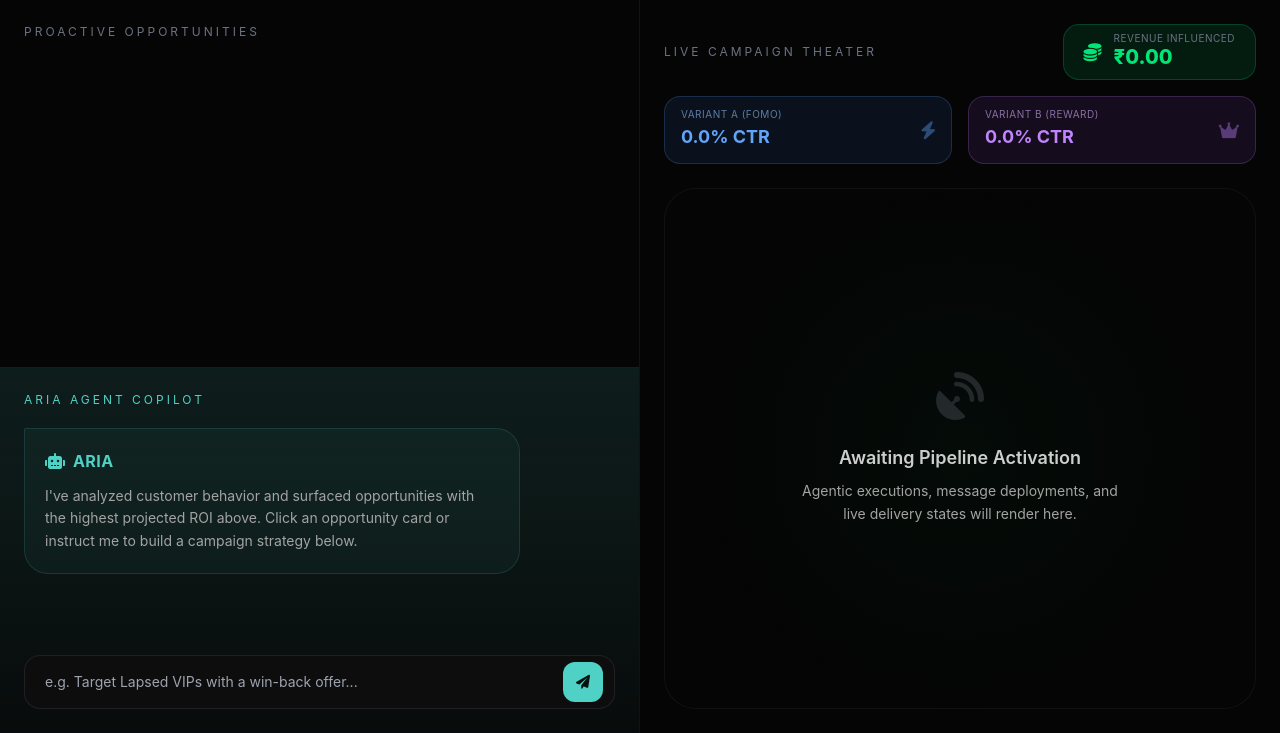
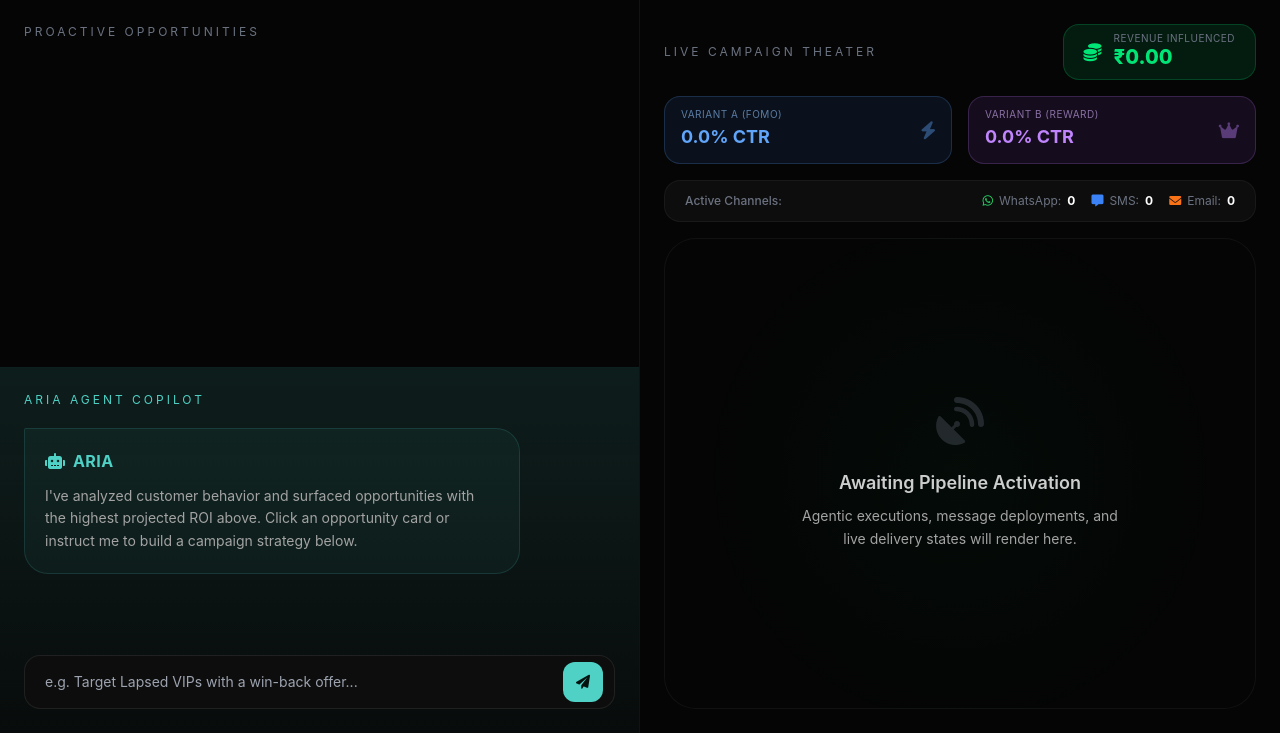
Before and after one commit to Aditya1upreti/XENO, a FastAPI app: page / in a window 1280 px wide. Shown: the part 67-800 px from the top of the page. Run offline with FastAPI, Linux system fonts and the light colour scheme; data that the repository does not hold is empty; some libraries are stand-ins or nearby versions.

Commit message:
channel routing and refresh

```diff
--- a/crm_backend/agent.py
+++ b/crm_backend/agent.py
@@ -53,9 +53,28 @@ def segment_audience(persona: str = None, city: str = None, min_churn_score: int
             "segment_found": f"{persona or 'All'} customers in {city or 'All cities'}"
         }
 
+def route_channel(persona: str) -> str:
+    """
+    Determines the optimal communication channel based on customer persona demographics.
+
+    Premium Loyalists get Email.
+    Weekend Deal Hunters get SMS.
+    Lapsed VIPs get WhatsApp.
+    Fashionistas get WhatsApp.
+    """
+    if persona == "Premium Loyalist":
+        return "Email"
+    elif persona == "Weekend Deal Hunter":
+        return "SMS"
+    elif persona == "Lapsed VIP":
+        return "WhatsApp"
+    elif persona == "Fashionista":
+        return "WhatsApp"
+    return "WhatsApp"
+
 def stage_campaign(target_audience: str, message_copy: str) -> dict:
     """
-    Stages a marketing campaign for deployment to the Live Theater using A/B testing splitting.
+    Stages a marketing campaign for deployment to the Live Theater using A/B testing and Omni-channel routing.
     """
     target_lower = target_audience.lower()
     if "lapsed vip" in target_lower or "lapsed" in target_lower:
@@ -70,6 +89,7 @@ def stage_campaign(target_audience: str, message_copy: str) -> dict:
         persona = "Lapsed VIP"
 
     real_messages = []
+    channel_name = route_channel(persona)
 
     with Session(engine) as session:
         query = select(Customer).where(Customer.persona == persona)
@@ -105,14 +125,15 @@ def stage_campaign(target_audience: str, message_copy: str) -> dict:
                 "message_id": msg_id,
                 "customer_id": c.id,
                 "contact_info": c.email,
-                "variant": variant_tag
+                "variant": variant_tag,
+                "channel": channel_name
             })
 
             new_log = MessageLog(
                 message_id=str(msg_id),
                 campaign_id=campaign_id,
                 customer_id=c.id,
-                channel="WhatsApp",
+                channel=channel_name,
                 message_text=chosen_text,
                 status="Pending",
                 variant=variant_tag
@@ -145,7 +166,7 @@ def stage_campaign(target_audience: str, message_copy: str) -> dict:
         if response_a.status_code == 200 and response_b.status_code == 200:
             return {
                 "status": "SUCCESS - Both Batches Dispatched",
-                "action": "Tell the user that both A/B test variations (FOMO vs Exclusivity) have been successfully routed to the Live Campaign Theater.",
+                "action": f"Tell the user that both A/B test variations (FOMO vs Exclusivity) have been successfully routed to the Live Campaign Theater via {channel_name}.",
                 "campaign_id": campaign_id,
                 "target_audience": target_audience,
                 "message_copy": message_copy,
@@ -284,7 +305,7 @@ RULES:
 # NEW CONFIGURATION SETUP
 config = types.GenerateContentConfig(
     system_instruction=system_instruction,
-    tools=[segment_audience, stage_campaign, analyze_campaign_performance, autonomous_optimize],
+    tools=[segment_audience, stage_campaign, analyze_campaign_performance, autonomous_optimize, route_channel],
     temperature=0.2
 )
 
--- a/crm_backend/main.py
+++ b/crm_backend/main.py
@@ -25,10 +25,48 @@ def on_startup():
     create_db_and_tables()
 
 # ==========================================
+#      OPPORTUNITY REFRESH HELPER (DRY)
+# ==========================================
+def db_refresh_opportunities(session: Session):
+    """Core logic to recalculate and sync proactive Opportunity cards inside SQLite."""
+    # 1. Churn Risk segment (churn_score > 80)
+    risk_stmt = select(Customer).where(Customer.churn_score > 80)
+    risk_customers = session.exec(risk_stmt).all()
+    risk_count = len(risk_customers)
+    risk_revenue = sum(c.revenue_at_risk for c in risk_customers if c.revenue_at_risk)
+
+    # 2. Weekend Deal Hunter segment count and valuation
+    deal_stmt = select(Customer).where(Customer.persona == "Weekend Deal Hunter")
+    deal_customers = session.exec(deal_stmt).all()
+    deal_count = len(deal_customers)
+    deal_revenue = sum(c.lifetime_spend for c in deal_customers if c.lifetime_spend) * 0.25
+    if deal_revenue == 0:
+        deal_revenue = deal_count * 1200.0
+
+    # Sync SQLite rows
+    opportunities = session.exec(select(Opportunity)).all()
+    for opp in opportunities:
+        title_lower = opp.title.lower()
+        if "vip" in title_lower or "lapsed" in title_lower or "churn" in title_lower:
+            opp.customer_count = risk_count
+            opp.potential_revenue = round(risk_revenue, 2)
+            session.add(opp)
+        elif "hunter" in title_lower or "deal" in title_lower or "discount" in title_lower:
+            opp.customer_count = deal_count
+            opp.potential_revenue = round(deal_revenue, 2)
+            session.add(opp)
+    session.commit()
+
+# ==========================================
 #          VIEW ROUTER (FRONTEND ENTRY)
 # ==========================================
 @app.get("/", response_class=HTMLResponse)
 def read_root(request: Request, session: Session = Depends(get_session)):
+    try:
+        db_refresh_opportunities(session)
+    except Exception as e:
+        print(f"Failed to auto-refresh proactive opportunities on load: {e}")
+
     opportunities = session.exec(select(Opportunity)).all()
     return templates.TemplateResponse(
         request=request,
@@ -50,6 +88,12 @@ def get_customers(session: Session = Depends(get_session), limit: int = 10):
 @app.get("/api/campaigns", response_model=List[Campaign])
 def get_campaigns(session: Session = Depends(get_session)):
     return session.exec(select(Campaign)).all()
+
+@app.post("/api/opportunities/refresh")
+def refresh_opportunities(session: Session = Depends(get_session)):
+    """API endpoint to dynamically force-recalculate and write fresh Opportunity cards to SQLite."""
+    db_refresh_opportunities(session)
+    return {"status": "SUCCESS", "message": "Proactive opportunities updated with fresh database states."}
 
 # Pydantic schema for the incoming chat request
 class ChatRequest(BaseModel):
@@ -84,6 +128,7 @@ async def receive_delivery_webhook(payload: dict):
 
     avg_order_value = 0.0
     message_variant = "A"
+    message_channel = "WhatsApp"
 
     with Session(engine) as session:
         # Update or create the MessageLog record
@@ -94,6 +139,7 @@ async def receive_delivery_webhook(payload: dict):
             log.status = status
             log.updated_at = datetime.utcnow()
             message_variant = log.variant or "A"
+            message_channel = log.channel or "WhatsApp"
             session.add(log)
         else:
             log = MessageLog(
@@ -161,9 +207,17 @@ async def receive_delivery_webhook(payload: dict):
             session.add(campaign)
             session.commit()
 
+        # Task 8 Action: Recalculate opportunities automatically when a 'Purchased' status arrives
+        if status == "Purchased":
+            try:
+                db_refresh_opportunities(session)
+            except Exception as e:
+                print(f"Failed to auto-refresh proactive opportunities on webhook purchase: {e}")
+
     # Append metrics dynamically to streaming logs for real-time frontend calculations
     payload["revenue"] = round(avg_order_value, 2) if status == "Purchased" else 0.0
     payload["variant"] = message_variant
+    payload["channel"] = message_channel
     live_theater_stream.append(payload)
 
     return {"status": "Webhook received and logged to database"}
--- a/crm_backend/templates/index.html
+++ b/crm_backend/templates/index.html
@@ -245,8 +245,8 @@ body{
 
     </section>
 
-    <section class="w-1/2 p-6 flex flex-col bg-[#050505] overflow-y-auto hidden-scrollbar">
-        <div class="flex flex-col gap-4 mb-6">
+    <section class="w-1/2 p-6 flex flex-col bg-[#050505] overflow-y-auto hidden-scrollbar gap-4">
+        <div class="flex flex-col gap-4">
             <div class="flex justify-between items-center">
                 <h2 class="text-xs uppercase tracking-[0.25em] text-muted">
                     Live Campaign Theater
@@ -277,6 +277,16 @@ body{
                         <span id="ctr-b-display" class="text-lg font-bold">0.0% CTR</span>
                     </div>
                     <i class="fa-solid fa-crown text-lg opacity-40"></i>
+                </div>
+            </div>
+
+            <!-- Live Channel Breakdown Summary Panel -->
+            <div class="px-5 py-3 rounded-2xl bg-[#0D0D0D] border border-white/5 flex justify-between items-center text-xs text-muted">
+                <span class="font-medium">Active Channels:</span>
+                <div class="flex gap-4">
+                    <span class="flex items-center gap-1.5"><i class="fa-brands fa-whatsapp text-[#25D366]"></i> WhatsApp: <span id="count-whatsapp" class="text-white font-bold">0</span></span>
+                    <span class="flex items-center gap-1.5"><i class="fa-solid fa-message text-[#3B82F6]"></i> SMS: <span id="count-sms" class="text-white font-bold">0</span></span>
+                    <span class="flex items-center gap-1.5"><i class="fa-solid fa-envelope text-[#F97316]"></i> Email: <span id="count-email" class="text-white font-bold">0</span></span>
                 </div>
             </div>
         </div>
@@ -315,16 +325,25 @@ body{
                 theaterEmptyState.classList.add('hidden');
                 liveEventsContainer.classList.remove('hidden');
 
-                // Aggregate real-time influenced revenue dynamically
+                // Aggregate real-time metrics
                 let accumulatedRevenue = 0;
                 let deliveredA = 0, clickedA = 0;
                 let deliveredB = 0, clickedB = 0;
+                let countWhatsApp = 0, countSMS = 0, countEmail = 0;
 
                 data.events.forEach(event => {
                     const variant = event.variant || 'A';
+                    const channel = event.channel || 'WhatsApp';
 
                     if (event.status === 'Purchased' && event.revenue) {
                         accumulatedRevenue += parseFloat(event.revenue);
+                    }
+
+                    // Count routed dispatch channels
+                    if (event.status === 'Sent') {
+                        if (channel === 'WhatsApp') countWhatsApp++;
+                        else if (channel === 'SMS') countSMS++;
+                        else if (channel === 'Email') countEmail++;
                     }
 
                     // A/B metric mapping rules
@@ -338,10 +357,13 @@ body{
                     }
                 });
 
-                // Format and update revenue counter
+                // Update UI metric counters
                 liveRevenueCounter.innerText = `₹${accumulatedRevenue.toLocaleString('en-IN', { minimumFractionDigits: 2, maximumFractionDigits: 2 })}`;
 
-                // Process A/B split results live
+                document.getElementById('count-whatsapp').innerText = countWhatsApp;
+                document.getElementById('count-sms').innerText = countSMS;
+                document.getElementById('count-email').innerText = countEmail;
+
                 const ctrA = deliveredA > 0 ? ((clickedA / deliveredA) * 100).toFixed(1) : "0.0";
                 const ctrB = deliveredB > 0 ? ((clickedB / deliveredB) * 100).toFixed(1) : "0.0";
                 document.getElementById('ctr-a-display').innerText = `${ctrA}% CTR`;
@@ -363,6 +385,11 @@ body{
                         if (event.status === 'Purchased') { statusColor = 'text-[#00E676] border-[#00E676]/50 bg-[#00E676]/20 font-bold'; icon = 'fa-cart-shopping'; }
                         if (event.status === 'PermanentlyFailed') { statusColor = 'text-red-500 border-red-500/30 bg-red-500/10 font-bold'; icon = 'fa-circle-xmark'; }
 
+                        // Channel icon mapping
+                        let channelIcon = 'fa-brands fa-whatsapp text-[#25D366]';
+                        if (event.channel === 'SMS') { channelIcon = 'fa-solid fa-message text-[#3B82F6]'; }
+                        else if (event.channel === 'Email') { channelIcon = 'fa-solid fa-envelope text-[#F97316]'; }
+
                         // Distinct variant borders: Blue for Variant A, Purple for Variant B
                         const variant = event.variant || 'A';
                         const variantBorder = variant === 'A' ? 'border: 2px solid #3B82F6 !important;' : 'border: 2px solid #A855F7 !important;';
@@ -370,6 +397,7 @@ body{
                         const eventHtml = `
                             <div class="flex items-center gap-4 py-2 px-4 rounded-xl border ${statusColor} animate-fade-in-up" style="${variantBorder}">
                                 <i class="fa-solid ${icon} w-5"></i>
+                                <i class="${channelIcon} text-base"></i>
                                 <span class="font-mono text-sm opacity-50">MSG_${event.message_id} (${variant})</span>
                                 <span class="text-sm tracking-wide ml-auto">${event.status}</span>
                             </div>
```
Also changed, not shown: channel_service/main.py (+30 -13 lines).
